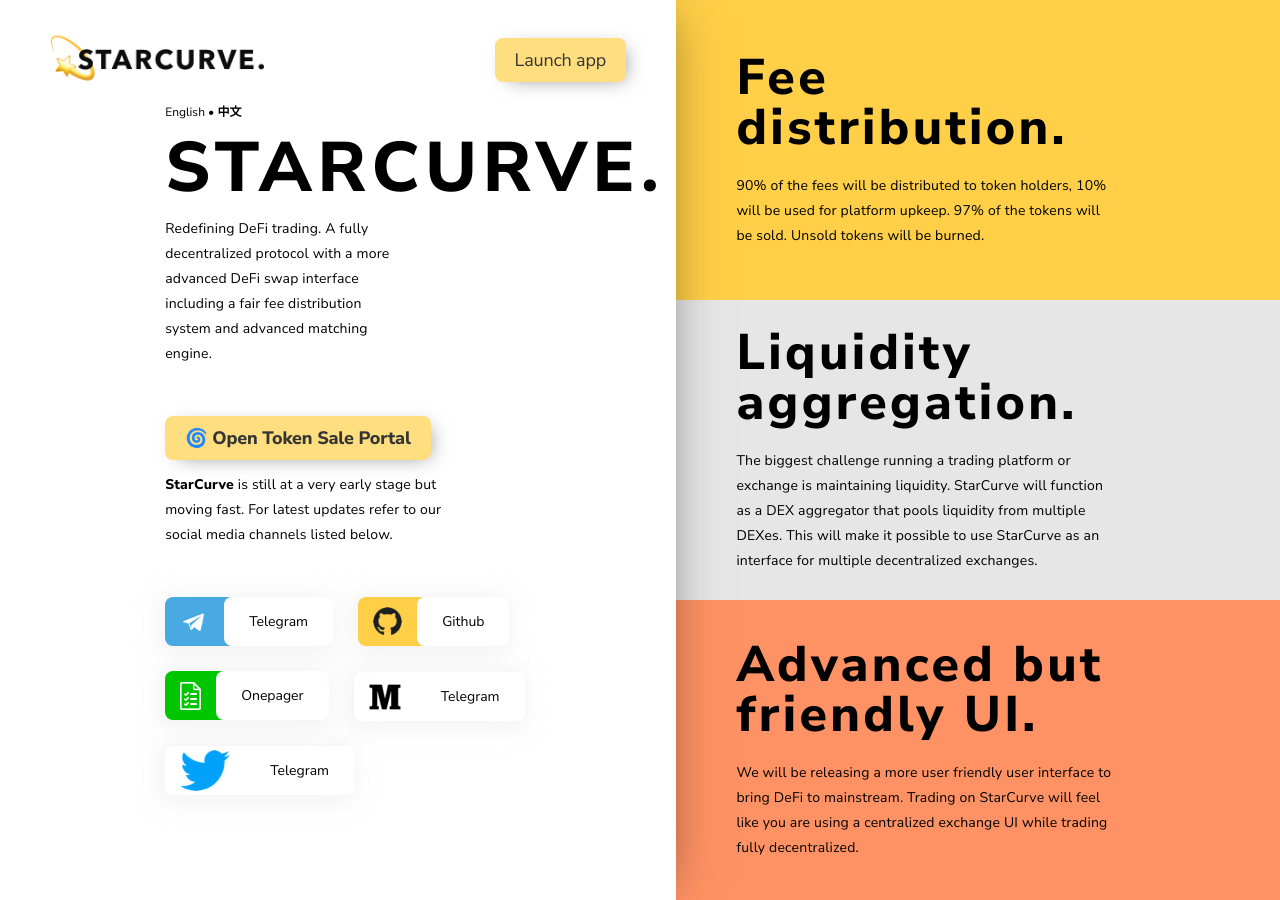
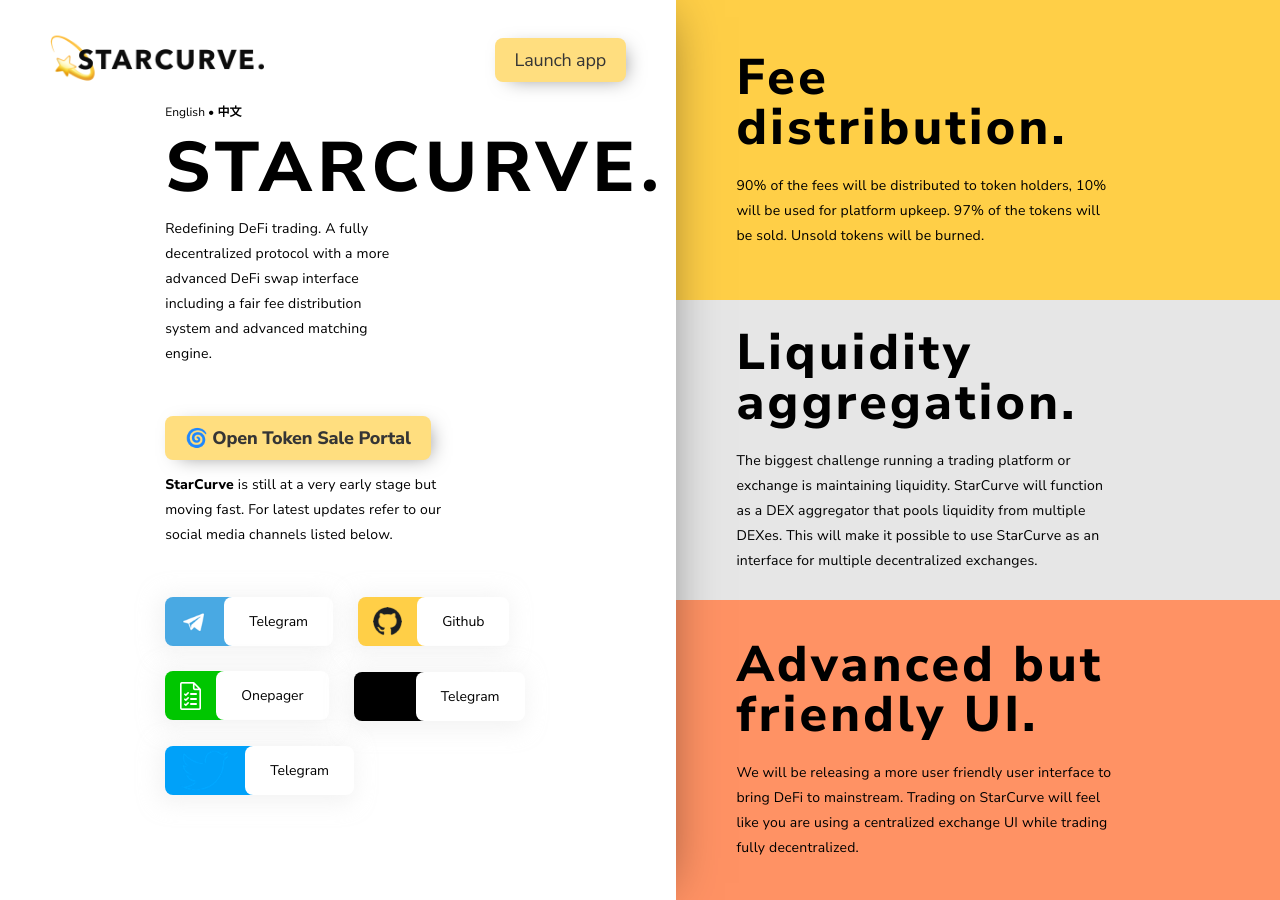
Before and after one commit to StarDEXio/website, a Jekyll site: the page built from index.en.markdown, in a window 1280 px wide. Built offline with Jekyll 4.4.1, drawn with Linux system fonts in a browser that asks for light colours.

Commit message:
Update style.scss

```diff
--- a/_sass/style.scss
+++ b/_sass/style.scss
@@ -296,6 +296,14 @@ p {
     background: #00c600;
   }
 
+  &--medium {
+    background: #000;
+  }
+
+  &--twitter {
+    background: #00A1F9;
+  }
+
   &:hover {
     opacity: 0.75;
   }
```
